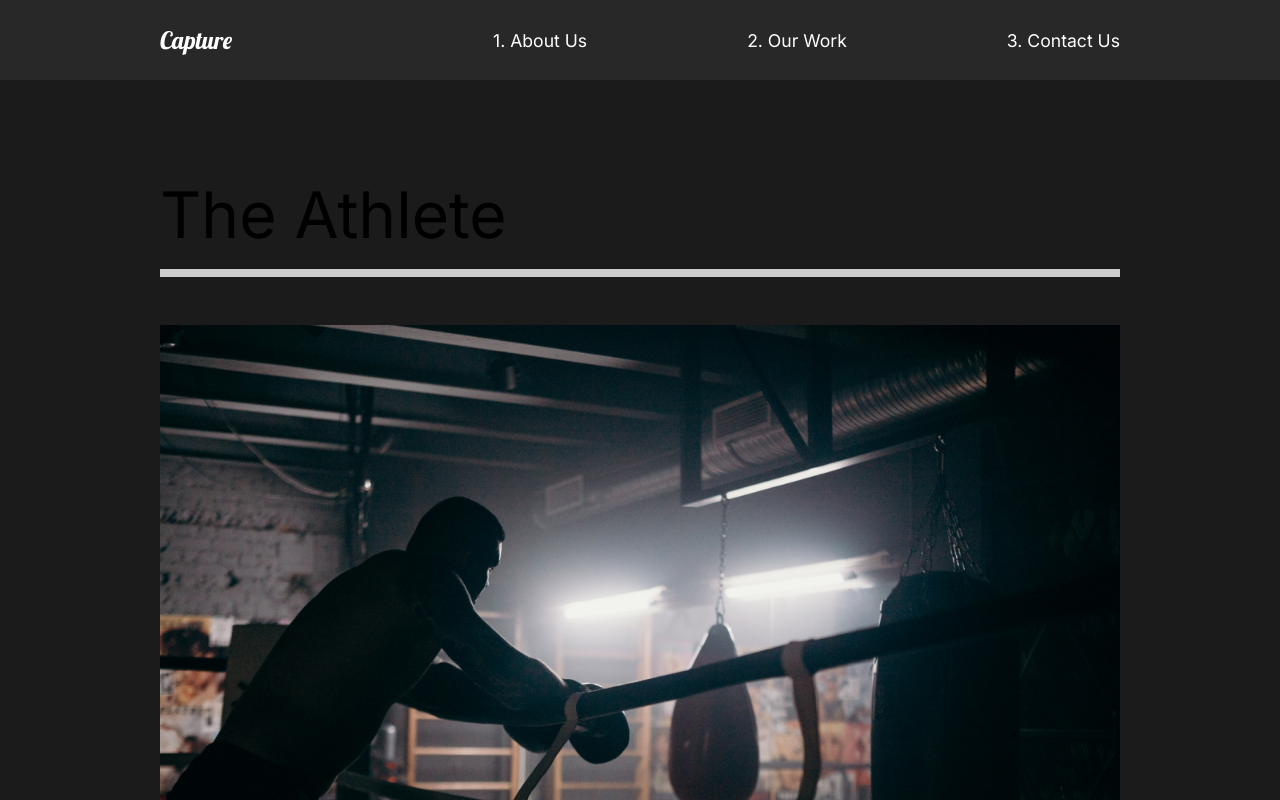
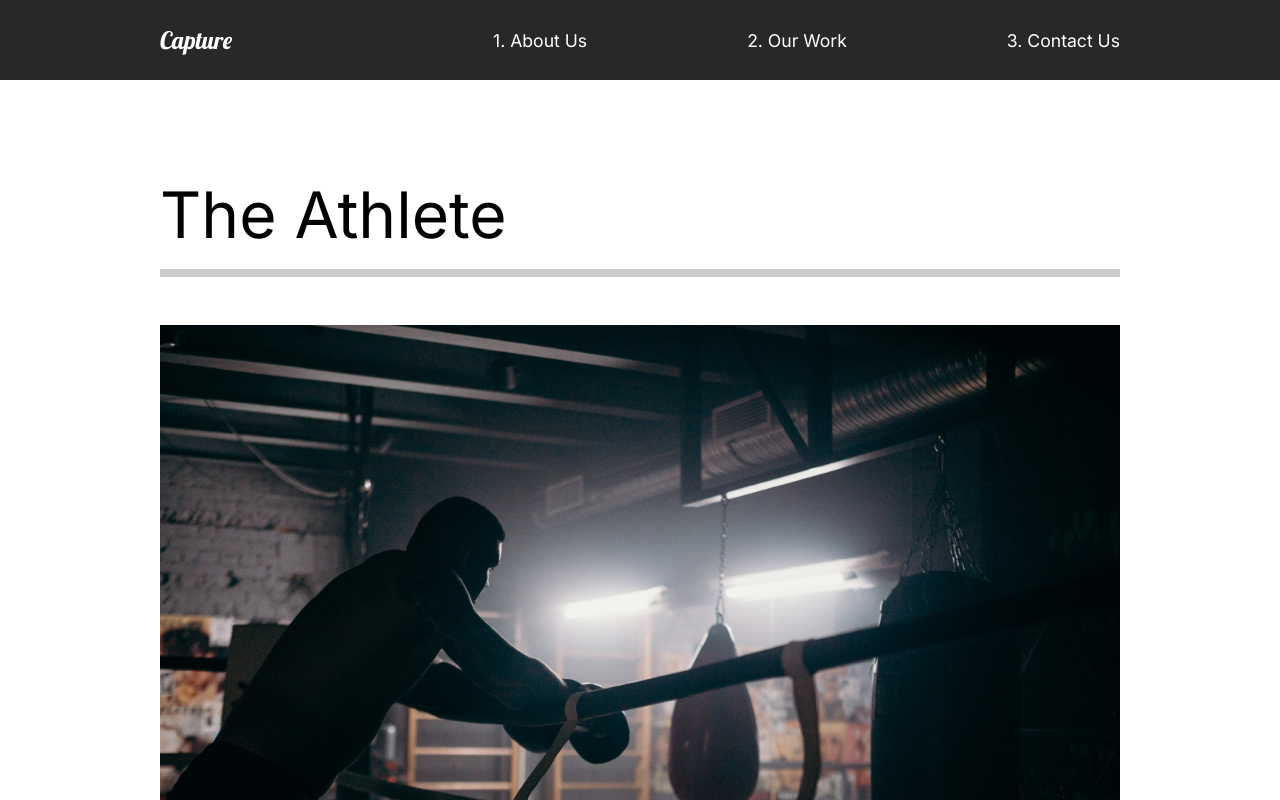
Before and after one commit to yuri-raiter/Capture-Portfolio, a React (Create React App) app: page /our-work in a window 1280 px wide. Shown: the top 800 px of the page. Built offline with nearby package versions, Linux system fonts and the light colour scheme.

Commit message:
page animations with framer motion

```diff
--- a/src/App.js
+++ b/src/App.js
@@ -9,20 +9,26 @@
 
 import Nav from './components/Nav'
 
+import { AnimatePresence } from 'framer-motion'
+
 // Router
-import { Switch, Route } from 'react-router-dom'
+import { Switch, Route, useLocation } from 'react-router-dom'
 
 const App = () => {
+  const location = useLocation()
+
   return (
     <div className="App">
       <GlobalStyle />
       <Nav />
-      <Switch>
-        <Route exact path="/" component={AboutUs}/>
-        <Route exact path="/our-work" component={OurWork}/>
-        <Route path="/our-work/:id" component={MovieDetail}/>
-        <Route path="/contact-us" component={ContactUs}/>
-      </Switch>
+      <AnimatePresence exitBeforeEnter>
+        <Switch location={location} key={location.pathname}>
+          <Route exact path="/" component={AboutUs}/>
+          <Route exact path="/our-work" component={OurWork}/>
+          <Route path="/our-work/:id" component={MovieDetail}/>
+          <Route path="/contact-us" component={ContactUs}/>
+        </Switch>
+      </AnimatePresence>
     </div>
   );
 }
--- /dev/null
+++ b/src/animation.js
@@ -0,0 +1,20 @@
+export const pageAnimation = {
+    hidden: {
+        opacity: 0,
+        y: 300
+    },
+    show: {
+        opacity: 1,
+        y: 0,
+        transition: {
+            duration: 1
+        }
+    },
+    exit: {
+        opacity: 0,
+        y: 300,
+        transition: {
+            duration: 1
+        }
+    }
+}
--- a/src/components/AboutSection.js
+++ b/src/components/AboutSection.js
@@ -3,23 +3,25 @@
 import home1 from '../img/home1.png'
 
 import { Wrapper, Description, Image, Hide } from '../styles'
+import { motion } from 'framer-motion'
 
 
 const AboutSection = () => {
+
     return (
         <Wrapper>
             <Description>
-                <div className="title">
+                <motion.div>
                     <Hide>
-                        <h2>We work to make</h2>
+                        <motion.h2>We work to make</motion.h2>
                     </Hide>
                     <Hide>
-                        <h2>your <span>dreams</span> come</h2>
+                        <motion.h2>your <span>dreams</span> come</motion.h2>
                     </Hide>
                     <Hide>
-                        <h2>true.</h2>
+                        <motion.h2>true.</motion.h2>
                     </Hide>
-                </div>
+                </motion.div>
                 <p>Contact us for any photography or videography ideas that you have. We have professionals with amazing skills</p>
                 <button>Contact us</button>
             </Description>
--- a/src/pages/AboutUs.js
+++ b/src/pages/AboutUs.js
@@ -4,13 +4,16 @@
 import ServicesSection from '../components/ServicesSection'
 import FaqSection from '../components/FaqSection'
 
+import { motion } from 'framer-motion'
+import { pageAnimation } from '../animation'
+
 const AboutUs = () => {
     return (
-        <>
+        <motion.div variants={pageAnimation} initial="hidden" animate="show" exit="exit">
             <AboutSection />
             <ServicesSection />
             <FaqSection />
-        </>
+        </motion.div>
     )
 }
 
--- a/src/pages/ContactUs.js
+++ b/src/pages/ContactUs.js
@@ -1,10 +1,13 @@
 import React from 'react'
+
+import { motion } from 'framer-motion'
+import { pageAnimation } from '../animation'
 
 const ContactUs = () => {
     return (
-        <div>
+        <motion.div variants={pageAnimation} initial="hidden" animate="show" exit="exit" style={ { background: "#fff" } }>
             <h1>Contact Us</h1>
-        </div>
+        </motion.div>
     )
 }
 
--- a/src/pages/MovieDetail.js
+++ b/src/pages/MovieDetail.js
@@ -4,6 +4,9 @@
 
 import { useParams } from 'react-router-dom'
 import { MovieState } from '../movieState'
+
+import { motion } from 'framer-motion'
+import { pageAnimation } from '../animation'
 
 
 const MovieDetail = () => {
@@ -21,7 +24,7 @@
         <>
             {
                 movie
-                    ? <Details>
+                    ? <Details variants={pageAnimation} initial="hidden" animate="show" exit="exit">
                         <HeadLine>
                             <h2>{movie.title}</h2>
                             <img src={movie.mainImg} alt="image"/>
@@ -44,7 +47,7 @@
     )
 }
 
-const Details = styled.div`
+const Details = styled(motion.div)`
     color: white;
 `
 
--- a/src/pages/OurWork.js
+++ b/src/pages/OurWork.js
@@ -9,9 +9,12 @@
 import theracer from '../img/theracer-small.png'
 import goodtimes from '../img/goodtimes-small.png'
 
+import { motion } from 'framer-motion'
+import { pageAnimation } from '../animation'
+
 const OurWork = () => {
     return (
-        <Work>
+        <Work variants={pageAnimation} initial="hidden" animate="show" exit="exit" style={ { background: "#fff" } }>
             <Movie>
                 <h2>The Athlete</h2>
                 <div className="line"></div>
@@ -37,7 +40,7 @@
     )
 }
 
-const Work = styled.div`
+const Work = styled(motion.div)`
     min-height: 100vh;
     overflow: hidden;
     padding: 5rem 10rem;
```
Also changed, not shown: 1 other file (tests, documents, lock files or other folders).
